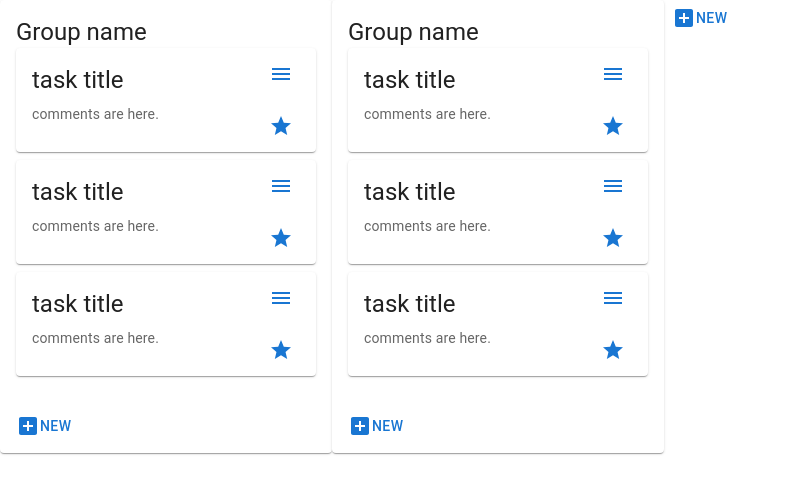
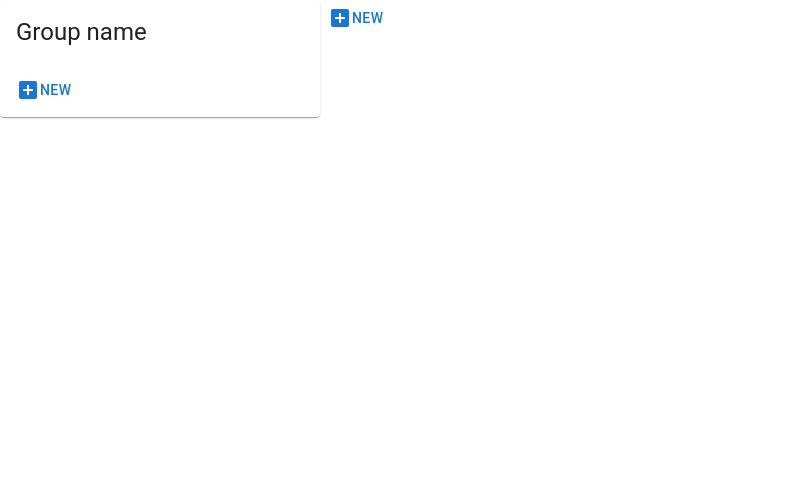
Before and after one commit to Fanta335/Task-Management-App, a React (Create React App) app: page / in a window 1280 px wide. Shown: the top 494 px of the page, without its empty margins (0-789 px from the left). Built offline with nearby package versions, Linux system fonts and the light colour scheme.

Commit message:
Task追加機能の追加

```diff
--- a/src/components/AddButton.tsx
+++ b/src/components/AddButton.tsx
@@ -2,9 +2,13 @@ import { VFC } from 'react';
 import AddBoxIcon from '@mui/icons-material/AddBox';
 import { Button } from '@mui/material';
 
-const AddButton: VFC = () => (
+type Props = {
+  onClick: () => void;
+};
+
+const AddButton: VFC<Props> = ({ onClick }) => (
   <div>
-    <Button>
+    <Button onClick={onClick}>
       <AddBoxIcon />
       NEW
     </Button>
--- a/src/components/Board.tsx
+++ b/src/components/Board.tsx
@@ -1,22 +1,63 @@
+import { useCallback, useState, VFC } from 'react';
 import { Grid } from '@mui/material';
-import { VFC } from 'react';
+import { Task } from 'types/Task';
+import { v4 as uuidv4 } from 'uuid';
 import AddButton from './AddButton';
 import TaskGroup from './TaskGroup';
 
-const Board: VFC = () => (
+const Board: VFC = () => {
+  const [tasks, setTask] = useState<Task[]>([]);
+  const createTask = () => {
+    const id = uuidv4();
+    const newDate = new Date();
+    const newTask: Task = {
+      id,
+      creationDate: newDate,
+      updatedDate: newDate,
+      group: undefined,
+      title: undefined,
+      comment: undefined,
+    };
+
+    return newTask;
+  };
+  const addTask = useCallback(() => {
+    const newTask = createTask();
+    setTask([...tasks, newTask]);
+  }, [tasks]);
+  const removeTask = useCallback(
+    (targetTask: Task) => {
+      setTask(tasks.filter((task) => task.id !== targetTask.id));
+    },
+    [tasks],
+  );
+  const updateTask = useCallback(
+    (targetTask: Task, editedTask: Task) => {
+      const newTasks = tasks
+        .slice()
+        .map((task) => (task.id === targetTask.id ? editedTask : task));
+      setTask(newTasks);
+    },
+    [tasks],
+  );
+
+  return (
     <>
       <Grid container>
         <Grid item>
-        <TaskGroup />
+          <TaskGroup
+            tasks={tasks}
+            addTask={addTask}
+            removeTask={removeTask}
+            updateTask={updateTask}
+          />
         </Grid>
         <Grid item>
-        <TaskGroup />
-      </Grid>
-      <Grid item>
-        <AddButton />
+          <AddButton onClick={addTask} />
         </Grid>
       </Grid>
     </>
   );
+};
 
 export default Board;
--- a/src/components/TaskCard.tsx
+++ b/src/components/TaskCard.tsx
@@ -8,24 +8,35 @@ import {
 } from '@mui/material';
 import GradeIcon from '@mui/icons-material/Grade';
 import { VFC } from 'react';
+import { Task } from 'types/Task';
 import TaskMenu from './TaskMenu';
 
-const TaskCard: VFC = () => (
-  <Card sx={{ width: 300, mb:1 }}>
+type Props = {
+  task: Task;
+  removeTask: (targetTask: Task) => void;
+  updateTask: (targetTask: Task, editedTask: Task) => void;
+};
+
+const TaskCard: VFC<Props> = ({ task, removeTask, updateTask }) => (
+  <Card sx={{ mb: 1 }}>
     <Grid container>
       <Grid item xs={9}>
         <CardContent>
           <Typography variant="h5" component="div" sx={{ mb: 1 }}>
-            task title
+            {task.title}
           </Typography>
           <Typography variant="body2" color="text.secondary">
-            comments are here.
+            id: {task.id}
           </Typography>
         </CardContent>
       </Grid>
       <Grid item xs={3}>
         <CardActions>
-          <TaskMenu />
+          <TaskMenu
+            task={task}
+            removeTask={removeTask}
+            updateTask={updateTask}
+          />
         </CardActions>
         <CardActions>
           <Button>
--- a/src/components/TaskGroup.tsx
+++ b/src/components/TaskGroup.tsx
@@ -1,21 +1,34 @@
 import { Card, CardActions, CardContent, Typography } from '@mui/material';
 import { VFC } from 'react';
+import { Task } from 'types/Task';
 import AddButton from './AddButton';
 import TaskCard from './TaskCard';
 
-const TaskGroup: VFC = () => (
+type Props = {
+  tasks: Task[];
+  addTask: () => void;
+  removeTask: (targetTask: Task) => void;
+  updateTask: (targetTask: Task, editedTask: Task) => void;
+};
+
+const TaskGroup: VFC<Props> = ({ tasks, addTask, removeTask, updateTask }) => (
   <>
-    <Card>
+    <Card sx={{ width: 320 }}>
       <CardContent>
         <Typography variant="h5" component="div">
           Group name
         </Typography>
-        <TaskCard />
-        <TaskCard />
-        <TaskCard />
+        {tasks.map((task) => (
+          <TaskCard
+            key={task.id}
+            task={task}
+            removeTask={removeTask}
+            updateTask={updateTask}
+          />
+        ))}
       </CardContent>
       <CardActions>
-        <AddButton />
+        <AddButton onClick={addTask} />
       </CardActions>
     </Card>
   </>
--- a/src/components/TaskMenu.tsx
+++ b/src/components/TaskMenu.tsx
@@ -3,8 +3,15 @@ import { Button, Menu, MenuItem } from '@mui/material';
 import DeleteIcon from '@mui/icons-material/Delete';
 import EditIcon from '@mui/icons-material/Edit';
 import MenuIcon from '@mui/icons-material/Menu';
+import { Task } from 'types/Task';
 
-const TaskMenu: VFC = () => {
+type Props = {
+  task: Task;
+  removeTask: (targetTask: Task) => void;
+  updateTask: (targetTask: Task, editedTask: Task) => void;
+};
+
+const TaskMenu: VFC<Props> = ({ task, removeTask, updateTask }) => {
   const [anchorEl, setAnchorEl] = useState<null | HTMLElement>(null);
   const open = Boolean(anchorEl);
   const handleClick = (event: React.MouseEvent<HTMLButtonElement>) => {
@@ -12,6 +19,18 @@ const TaskMenu: VFC = () => {
   };
   const handleClose = () => {
     setAnchorEl(null);
+  };
+  const handleRemove = (targetTask: Task) => {
+    handleClose();
+    removeTask(targetTask);
+  };
+  const handleUpdate = (targetTask: Task, editedTask: Task) => {
+    handleClose();
+    updateTask(targetTask, editedTask);
+  };
+  const editedTask = {
+    ...task,
+    title: 'edited!!',
   };
 
   return (
@@ -34,13 +53,13 @@ const TaskMenu: VFC = () => {
           'aria-labelledby': 'basic-button',
         }}
       >
-        <MenuItem onClick={handleClose}>
+        <MenuItem onClick={() => handleRemove(task)}>
+          <DeleteIcon />
+          Delete
+        </MenuItem>
+        <MenuItem onClick={() => handleUpdate(task, editedTask)}>
           <EditIcon />
           Edit
-        </MenuItem>
-        <MenuItem onClick={handleClose}>
-          <DeleteIcon />
-          Delete
         </MenuItem>
       </Menu>
     </div>
--- /dev/null
+++ b/src/types/Task.ts
@@ -0,0 +1,8 @@
+export type Task = {
+  id: string; // uuidv4で生成する
+  creationDate: Date;
+  updatedDate: Date;
+  group?: string;
+  title?: string;
+  comment?: string;
+};
--- /dev/null
+++ b/src/types/TaskGroup.ts
@@ -0,0 +1,4 @@
+export type TaskGroup = {
+  id: string;
+  name: string;
+};
```
Lines whose indentation alone changed are shown as unchanged.
